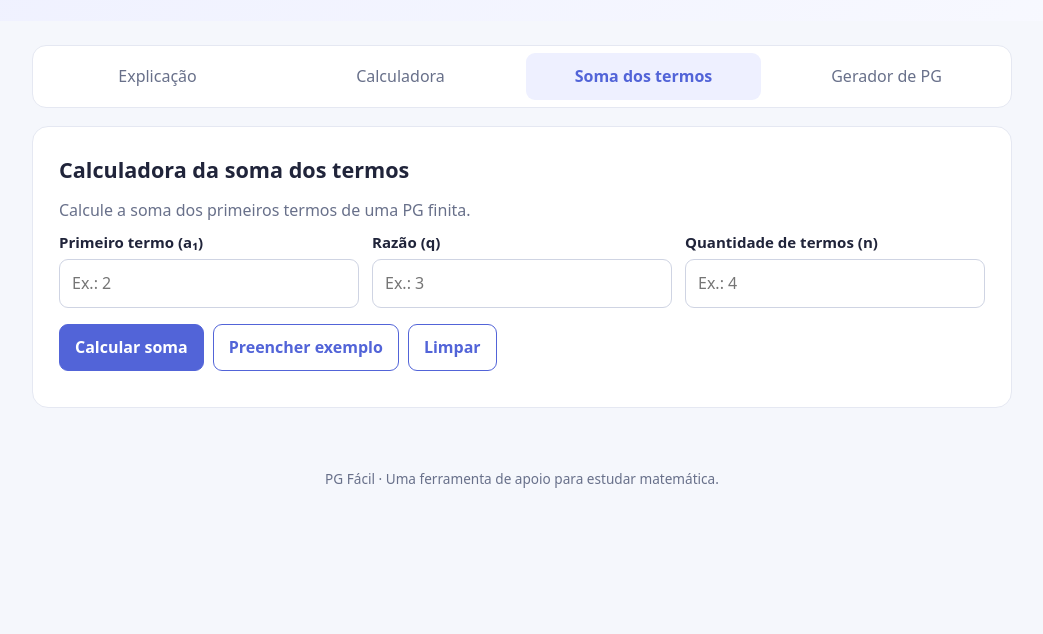
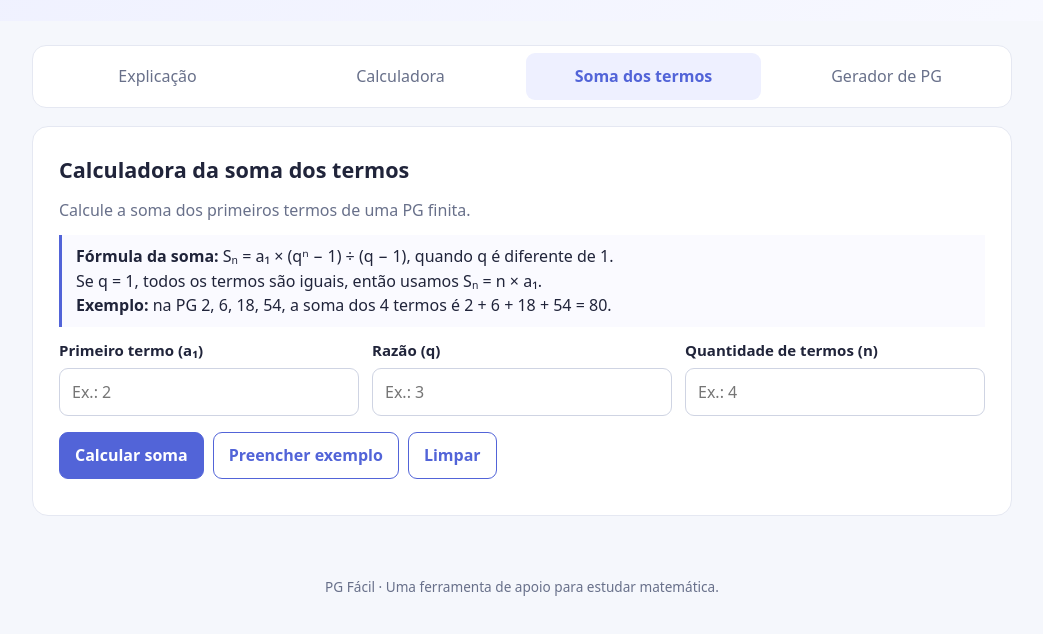
Before and after one commit to Ocontrario/pg-facil, a plain HTML site: page index.html in a window 1280 px wide. Both pictures are taken after a click on the button "Soma dos termos". Shown: the part 130-764 px from the top of the page, without its empty margins (118-1161 px from the left). Drawn offline with nearby package versions, Linux system fonts and the light colour scheme.

Commit message:
Adicionar explicação da fórmula da soma da PG

```diff
--- a/index.html
+++ b/index.html
@@ -122,6 +122,11 @@
       <article class="card">
         <h2>Calculadora da soma dos termos</h2>
         <p class="hint">Calcule a soma dos primeiros termos de uma PG finita.</p>
+        <div class="example">
+          <strong>Fórmula da soma:</strong> Sₙ = a₁ × (qⁿ − 1) ÷ (q − 1), quando q é diferente de 1.<br>
+          Se q = 1, todos os termos são iguais, então usamos Sₙ = n × a₁.<br>
+          <strong>Exemplo:</strong> na PG 2, 6, 18, 54, a soma dos 4 termos é 2 + 6 + 18 + 54 = 80.
+        </div>
         <div class="grid">
           <div><label for="sumA1">Primeiro termo (a₁)</label><input id="sumA1" type="number" step="any" placeholder="Ex.: 2"></div>
           <div><label for="sumQ">Razão (q)</label><input id="sumQ" type="number" step="any" placeholder="Ex.: 3"></div>
@@ -231,6 +236,7 @@
         let result, steps;
         if (q === 1) {
           result = a1 * n;
+          if (!Number.isFinite(result)) throw new Error('A soma é grande demais para ser representada com segurança.');
           steps = [
             'Como q = 1, usamos Sₙ = n × a₁',
             `Substituindo: S${subscript(n)} = ${n} × ${format(a1)}`,
```
